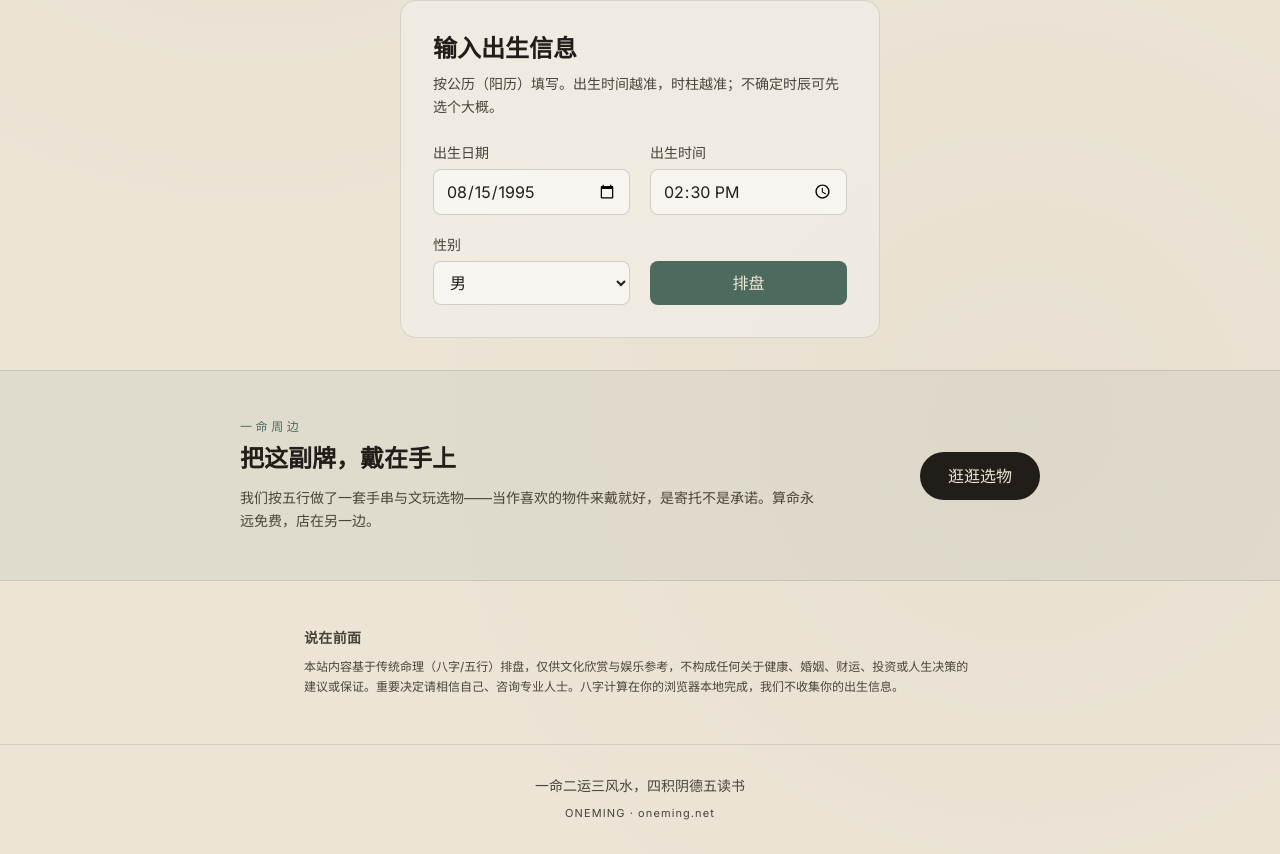
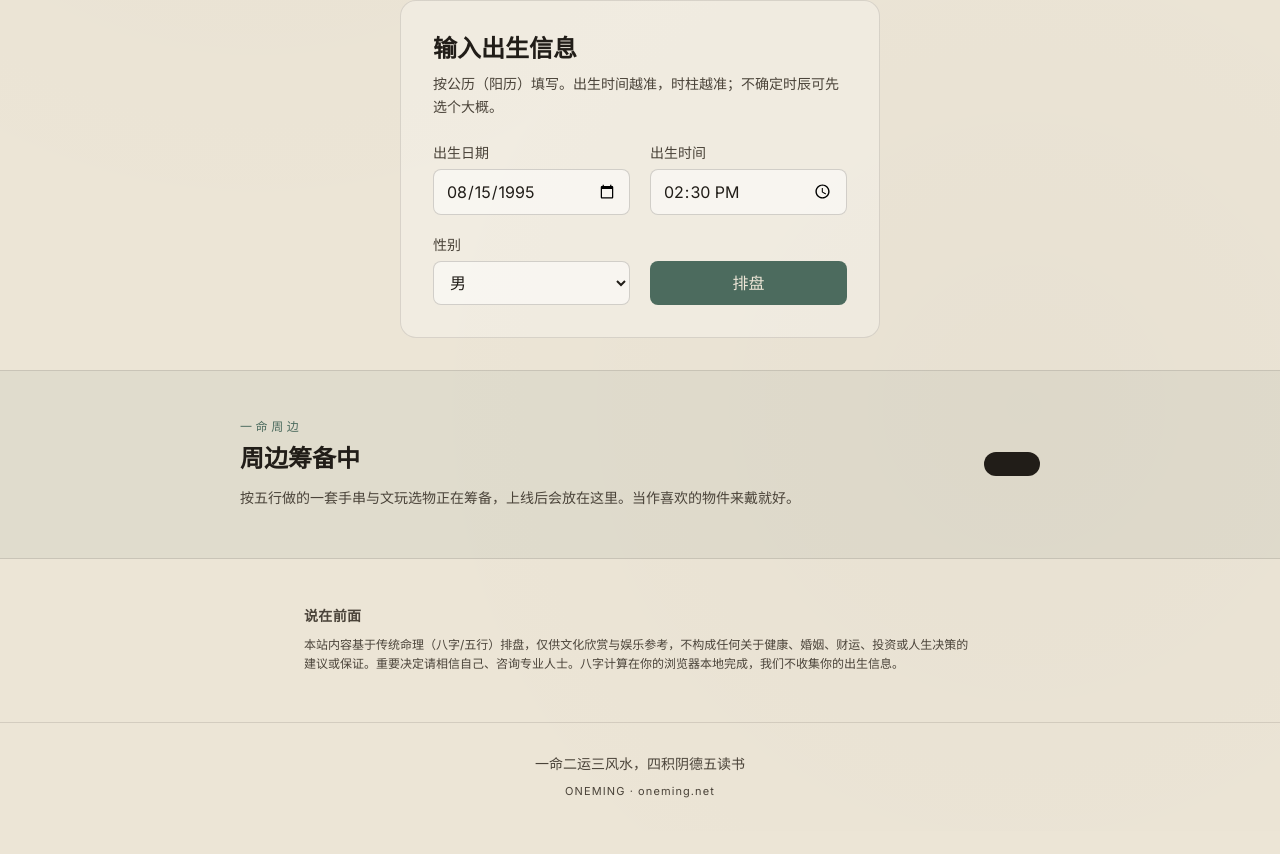
Before and after one commit to xcatea/oneming, a React (Vite) app: page / in a window 1280 px wide. Shown: the part 584-1438 px from the top of the page. After the commit the page ends 1415 px from the top, so only its background shows below. Built offline with nearby package versions, Linux system fonts and the light colour scheme.

Commit message:
Add files via upload

```diff
--- a/src/strings.js
+++ b/src/strings.js
@@ -25,10 +25,14 @@ export const STRINGS = {
     shengxiao: '生肖',
     xingzuo: '星座',
     nayin: '纳音',
+    tipEyebrow: '支持一命',
+    tipTitle: '请我喝杯茶',
+    tipBody: '一命永远免费，也不收算命的钱。如果它帮你消磨了点时间、或你单纯想让这个小站继续开着，可以请我喝杯茶——纯自愿，不解锁任何内容。',
+    tipCta: '请喝杯茶',
     shopEyebrow: '一命周边',
-    shopTitle: '把这副牌，戴在手上',
-    shopBody: '我们按五行做了一套手串与文玩选物——当作喜欢的物件来戴就好，是寄托不是承诺。算命永远免费，店在另一边。',
-    shopCta: '逛逛选物',
+    shopTitle: '周边筹备中',
+    shopBody: '按五行做的一套手串与文玩选物正在筹备，上线后会放在这里。当作喜欢的物件来戴就好。',
+    shopSoon: '敬请期待',
     disclaimerTitle: '说在前面',
     disclaimer: '本站内容基于传统命理（八字/五行）排盘，仅供文化欣赏与娱乐参考，不构成任何关于健康、婚姻、财运、投资或人生决策的建议或保证。重要决定请相信自己、咨询专业人士。八字计算在你的浏览器本地完成，我们不收集你的出生信息。',
     langBtn: 'EN',
@@ -60,10 +64,14 @@ export const STRINGS = {
     shengxiao: 'Zodiac',
     xingzuo: 'Sun sign',
     nayin: 'Na Yin',
+    tipEyebrow: 'Support ONEMING',
+    tipTitle: 'Buy me a tea',
+    tipBody: 'ONEMING is free, and the reading never costs anything. If it passed some time for you, or you just want to keep this little site running, you can buy me a tea — entirely optional, and it unlocks nothing.',
+    tipCta: 'Buy a tea',
     shopEyebrow: 'ONEMING goods',
-    shopTitle: 'Wear the hand you were dealt',
-    shopBody: 'A small set of element-themed beads and curios. Wear them as objects you like — a keepsake, not a promise. The reading is always free; the shop lives over here.',
-    shopCta: 'Browse the shop',
+    shopTitle: 'Shop in the works',
+    shopBody: 'A small set of element-themed beads and curios is on the way, and will live here once it launches. Wear them simply as objects you like.',
+    shopSoon: 'Coming soon',
     disclaimerTitle: 'Before you start',
     disclaimer: 'This site draws traditional Chinese charts (BaZi / Five Elements) for cultural interest and entertainment only. Nothing here is advice about, or a guarantee of, health, relationships, money, investing or any life decision. For real choices, trust yourself and talk to a professional. Charts are computed locally in your browser; we do not collect your birth data.',
     langBtn: '中文',
```
